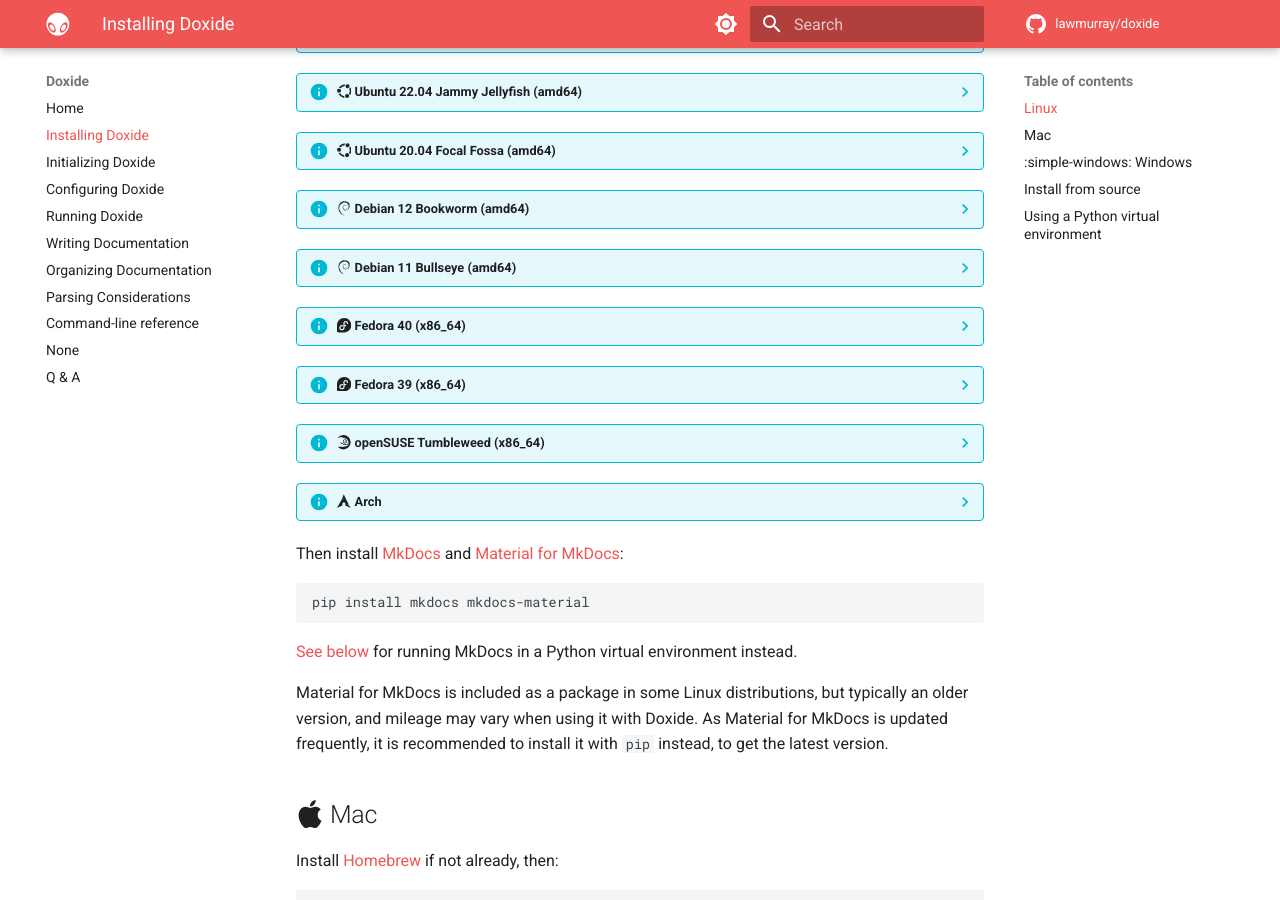
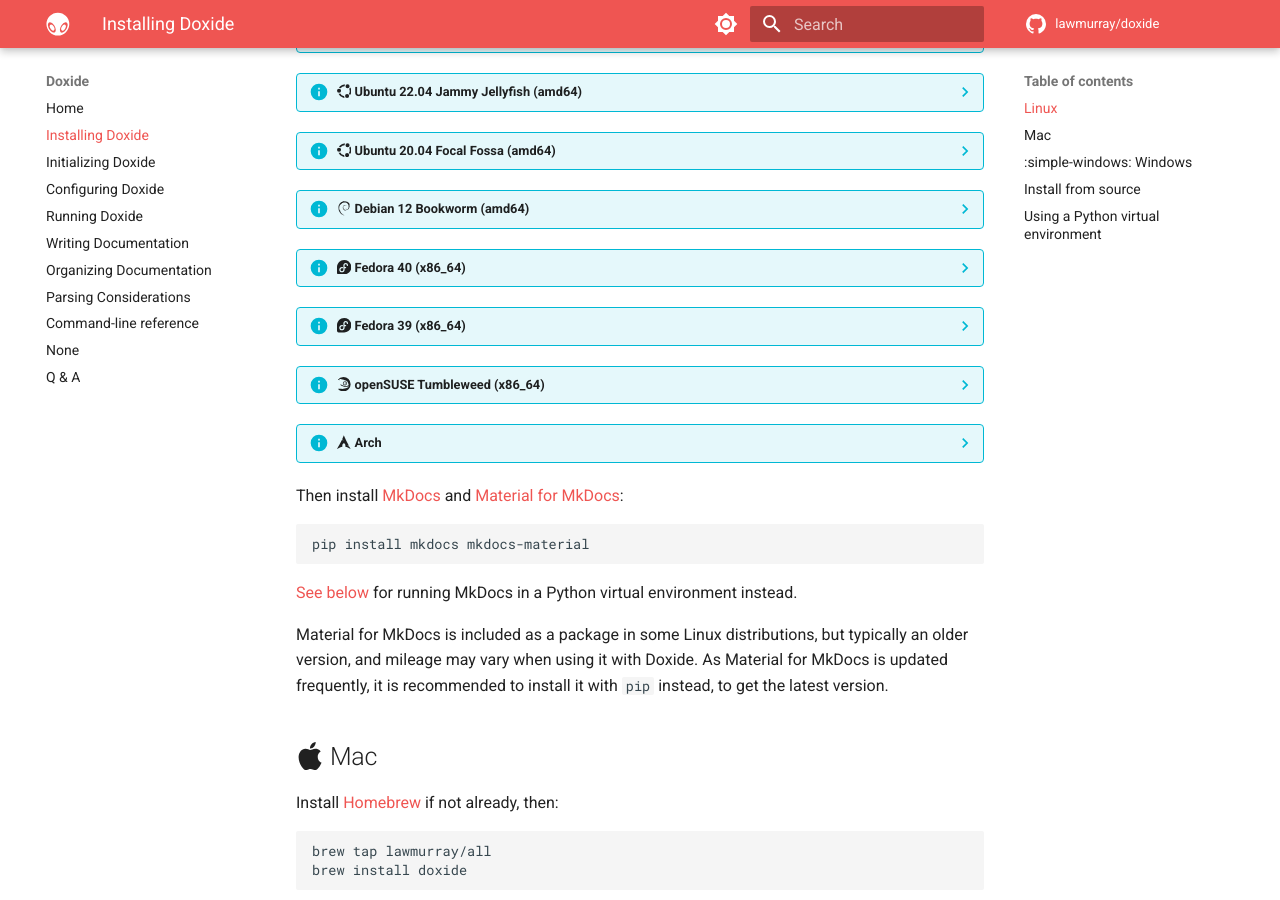
Before and after one commit to lawmurray/doxide, an MkDocs documentation site: the page built from docs/installation.md, in a window 1280 px wide and 900 px high, scrolled down 411 px. Built offline with MkDocs 1.6.1 and Material for MkDocs 9.7.7, drawn with Linux system fonts in a browser that asks for light colours; comment, search, counter and statistics services are not loaded; some of the changed lines change nothing that is shown.

Commit message:
Removed Debian 11 (Bullseye) repository.

````diff
--- a/docs/installation.md
+++ b/docs/installation.md
@@ -46,15 +46,6 @@
     Install Doxide:
     ```
     echo 'deb http://download.indii.org/deb bookworm main' | sudo tee /etc/apt/sources.list.d/indii.org.list
-    curl -fsSL https://download.indii.org/deb/Release.key | gpg --dearmor | sudo tee /etc/apt/trusted.gpg.d/indii.org.gpg > /dev/null
-    sudo apt update
-    sudo apt install doxide
-    ```
-
-??? info ":simple-debian: Debian 11 Bullseye (amd64)"
-    Install Doxide:
-    ```
-    echo 'deb http://download.indii.org/deb bullseye main' | sudo tee /etc/apt/sources.list.d/indii.org.list
     curl -fsSL https://download.indii.org/deb/Release.key | gpg --dearmor | sudo tee /etc/apt/trusted.gpg.d/indii.org.gpg > /dev/null
     sudo apt update
     sudo apt install doxide
````
